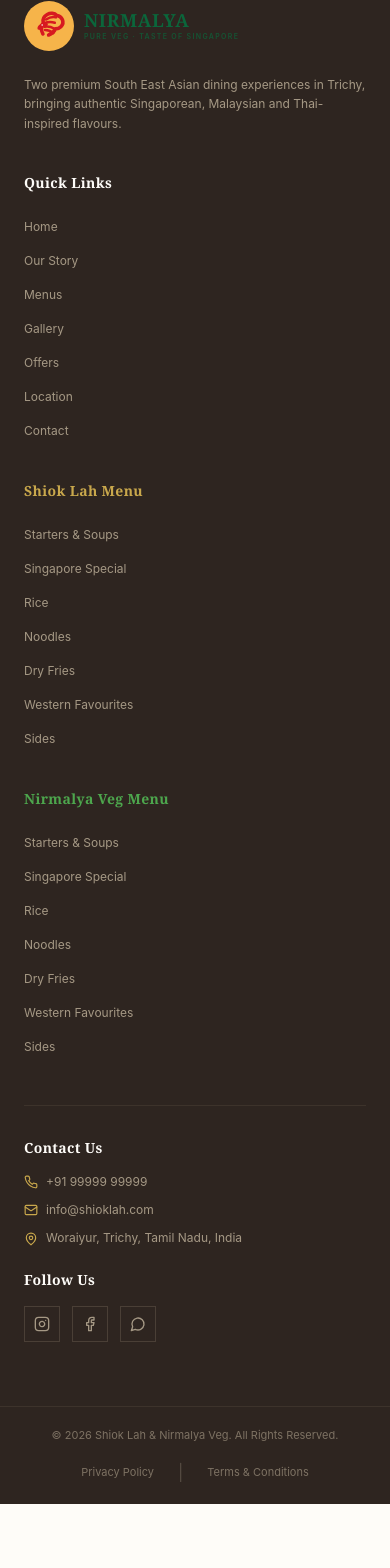
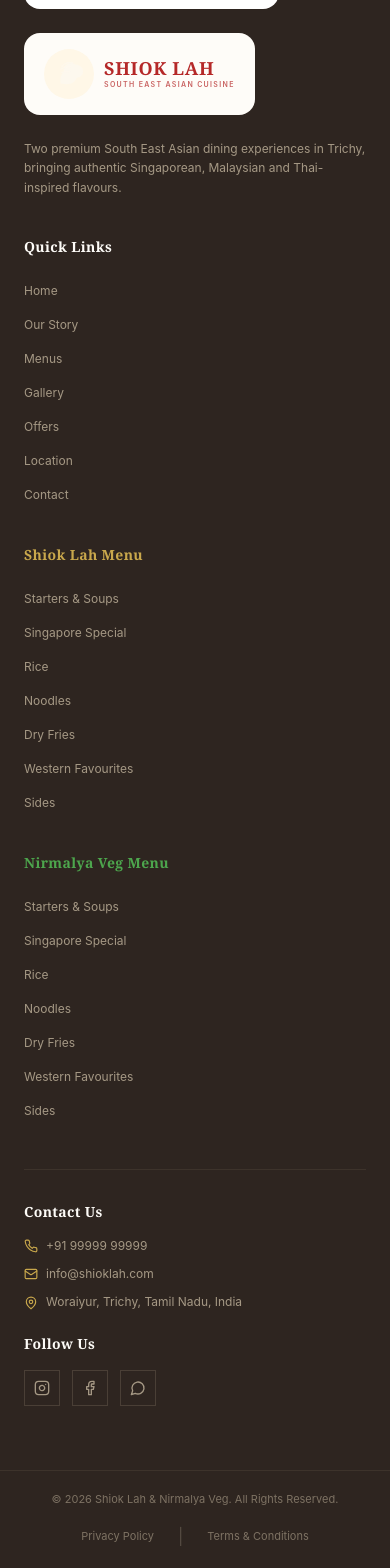
Before and after one commit to usrinivasan240-cpu/SHIKO-LAH-web, a Next.js app: page / in a window 390 px wide. Shown: the part 4730-6298 px from the top of the page. Before the commit the page ends 6234 px from the top, so only its background shows below. Built offline with nearby package versions, Linux system fonts and the light colour scheme.

Commit message:
fix: preserve logo contrast in footer

```diff
--- a/src/components/layout/Footer.tsx
+++ b/src/components/layout/Footer.tsx
@@ -10,116 +10,56 @@
     <footer className="bg-dark-800 text-cream-100">
       <div className="max-w-[1200px] mx-auto px-6 md:px-10 lg:px-16 py-16">
         <div className="grid grid-cols-1 md:grid-cols-2 lg:grid-cols-5 gap-10">
-          {/* Brand Column */}
           <div className="lg:col-span-2">
-            <div className="mb-6">
+            <div className="mb-6 w-fit rounded-2xl bg-white px-5 py-4">
+              <BrandLogo brand="nirmalya" size={50} withText />
+            </div>
+            <div className="mb-6 w-fit rounded-2xl bg-cream-50 px-5 py-4">
               <BrandLogo brand="shiok" size={50} withText />
-            </div>
-            <div className="mb-6">
-              <BrandLogo brand="nirmalya" size={50} withText />
             </div>
             <p className="text-xs text-cream-300/60 leading-relaxed max-w-sm mt-4">
               Two premium South East Asian dining experiences in Trichy, bringing authentic Singaporean, Malaysian and Thai-inspired flavours.
             </p>
           </div>
 
-          {/* Quick Links */}
           <div>
             <h4 className="font-display text-sm font-semibold text-cream-50 mb-5 tracking-wide">Quick Links</h4>
             <ul className="space-y-2.5">
-              {[
-                { label: 'Home', href: '/' },
-                { label: 'Our Story', href: '/our-story' },
-                { label: 'Menus', href: '/menu' },
-                { label: 'Gallery', href: '/gallery' },
-                { label: 'Offers', href: '/offers' },
-                { label: 'Location', href: '/location' },
-                { label: 'Contact', href: '/contact' },
-              ].map((link) => (
-                <li key={link.href}>
-                  <Link href={link.href} className="text-xs text-cream-300/60 hover:text-gold-400 transition-colors">{link.label}</Link>
-                </li>
+              {[{ label: 'Home', href: '/' },{ label: 'Our Story', href: '/our-story' },{ label: 'Menus', href: '/menu' },{ label: 'Gallery', href: '/gallery' },{ label: 'Offers', href: '/offers' },{ label: 'Location', href: '/location' },{ label: 'Contact', href: '/contact' }].map((link) => (
+                <li key={link.href}><Link href={link.href} className="text-xs text-cream-300/60 hover:text-gold-400 transition-colors">{link.label}</Link></li>
               ))}
             </ul>
           </div>
 
-          {/* Shiok Lah Menu */}
           <div>
             <h4 className="font-display text-sm font-semibold text-gold-400 mb-5 tracking-wide">Shiok Lah Menu</h4>
-            <ul className="space-y-2.5">
-              {['Starters & Soups', 'Singapore Special', 'Rice', 'Noodles', 'Dry Fries', 'Western Favourites', 'Sides'].map((item) => (
-                <li key={item}>
-                  <Link href="/menu?brand=shiok" className="text-xs text-cream-300/60 hover:text-gold-400 transition-colors">{item}</Link>
-                </li>
-              ))}
-            </ul>
+            <ul className="space-y-2.5">{['Starters & Soups','Singapore Special','Rice','Noodles','Dry Fries','Western Favourites','Sides'].map((item) => <li key={item}><Link href="/menu?brand=shiok" className="text-xs text-cream-300/60 hover:text-gold-400 transition-colors">{item}</Link></li>)}</ul>
           </div>
 
-          {/* Nirmalya Veg Menu */}
           <div>
             <h4 className="font-display text-sm font-semibold text-nirmalya-400 mb-5 tracking-wide">Nirmalya Veg Menu</h4>
-            <ul className="space-y-2.5">
-              {['Starters & Soups', 'Singapore Special', 'Rice', 'Noodles', 'Dry Fries', 'Western Favourites', 'Sides'].map((item) => (
-                <li key={item}>
-                  <Link href="/menu?brand=nirmalya" className="text-xs text-cream-300/60 hover:text-nirmalya-400 transition-colors">{item}</Link>
-                </li>
-              ))}
-            </ul>
+            <ul className="space-y-2.5">{['Starters & Soups','Singapore Special','Rice','Noodles','Dry Fries','Western Favourites','Sides'].map((item) => <li key={item}><Link href="/menu?brand=nirmalya" className="text-xs text-cream-300/60 hover:text-nirmalya-400 transition-colors">{item}</Link></li>)}</ul>
           </div>
         </div>
 
-        {/* Contact Row */}
         <div className="mt-12 pt-8 border-t border-dark-700">
           <div className="grid grid-cols-1 md:grid-cols-2 lg:grid-cols-4 gap-6">
             <div>
               <h4 className="font-display text-sm font-semibold text-cream-50 mb-4 tracking-wide">Contact Us</h4>
               <div className="space-y-3">
-                <a href="tel:+91XXXXXXXXXX" className="flex items-center gap-2 text-xs text-cream-300/60 hover:text-cream-50 transition-colors">
-                  <Phone size={14} className="text-gold-400" />
-                  +91 99999 99999
-                </a>
-                <a href="mailto:info@shioklah.com" className="flex items-center gap-2 text-xs text-cream-300/60 hover:text-cream-50 transition-colors">
-                  <Mail size={14} className="text-gold-400" />
-                  info@shioklah.com
-                </a>
-                <div className="flex items-start gap-2 text-xs text-cream-300/60">
-                  <MapPin size={14} className="text-gold-400 mt-0.5 flex-shrink-0" />
-                  Woraiyur, Trichy, Tamil Nadu, India
-                </div>
+                <a href="tel:+91XXXXXXXXXX" className="flex items-center gap-2 text-xs text-cream-300/60 hover:text-cream-50 transition-colors"><Phone size={14} className="text-gold-400" />+91 99999 99999</a>
+                <a href="mailto:info@shioklah.com" className="flex items-center gap-2 text-xs text-cream-300/60 hover:text-cream-50 transition-colors"><Mail size={14} className="text-gold-400" />info@shioklah.com</a>
+                <div className="flex items-start gap-2 text-xs text-cream-300/60"><MapPin size={14} className="text-gold-400 mt-0.5 flex-shrink-0" />Woraiyur, Trichy, Tamil Nadu, India</div>
               </div>
             </div>
-
             <div>
               <h4 className="font-display text-sm font-semibold text-cream-50 mb-4 tracking-wide">Follow Us</h4>
-              <div className="flex gap-3">
-                {[
-                  { icon: <Instagram size={16} />, href: '#' },
-                  { icon: <Facebook size={16} />, href: '#' },
-                  { icon: <MessageCircle size={16} />, href: '#' },
-                ].map((social, i) => (
-                  <a key={i} href={social.href} className="w-9 h-9 border border-dark-600 flex items-center justify-center text-cream-300/60 hover:text-gold-400 hover:border-gold-400 transition-all">
-                    {social.icon}
-                  </a>
-                ))}
-              </div>
+              <div className="flex gap-3">{[{ icon:<Instagram size={16}/>,href:'#'},{icon:<Facebook size={16}/>,href:'#'},{icon:<MessageCircle size={16}/>,href:'#'}].map((social,i)=><a key={i} href={social.href} className="w-9 h-9 border border-dark-600 flex items-center justify-center text-cream-300/60 hover:text-gold-400 hover:border-gold-400 transition-all">{social.icon}</a>)}</div>
             </div>
           </div>
         </div>
       </div>
-
-      {/* Bottom Bar */}
-      <div className="border-t border-dark-700">
-        <div className="max-w-[1200px] mx-auto px-6 md:px-10 lg:px-16 py-5 flex flex-col md:flex-row items-center justify-between gap-4">
-          <p className="text-[11px] text-cream-300/40 font-body">
-            &copy; {new Date().getFullYear()} Shiok Lah & Nirmalya Veg. All Rights Reserved.
-          </p>
-          <div className="flex items-center gap-6">
-            <a href="#" className="text-[11px] text-cream-300/40 hover:text-cream-300 transition-colors">Privacy Policy</a>
-            <span className="text-cream-300/20">|</span>
-            <a href="#" className="text-[11px] text-cream-300/40 hover:text-cream-300 transition-colors">Terms & Conditions</a>
-          </div>
-        </div>
-      </div>
+      <div className="border-t border-dark-700"><div className="max-w-[1200px] mx-auto px-6 md:px-10 lg:px-16 py-5 flex flex-col md:flex-row items-center justify-between gap-4"><p className="text-[11px] text-cream-300/40 font-body">&copy; {new Date().getFullYear()} Shiok Lah & Nirmalya Veg. All Rights Reserved.</p><div className="flex items-center gap-6"><a href="#" className="text-[11px] text-cream-300/40 hover:text-cream-300 transition-colors">Privacy Policy</a><span className="text-cream-300/20">|</span><a href="#" className="text-[11px] text-cream-300/40 hover:text-cream-300 transition-colors">Terms & Conditions</a></div></div></div>
     </footer>
   )
 }
```
